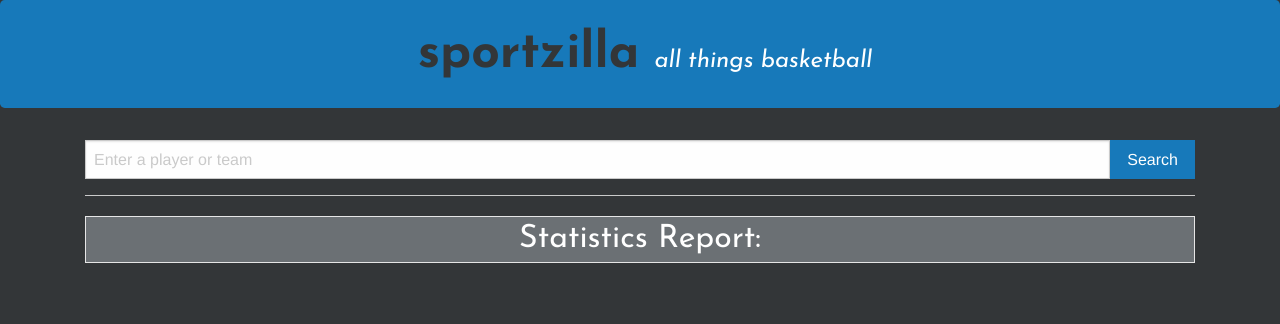
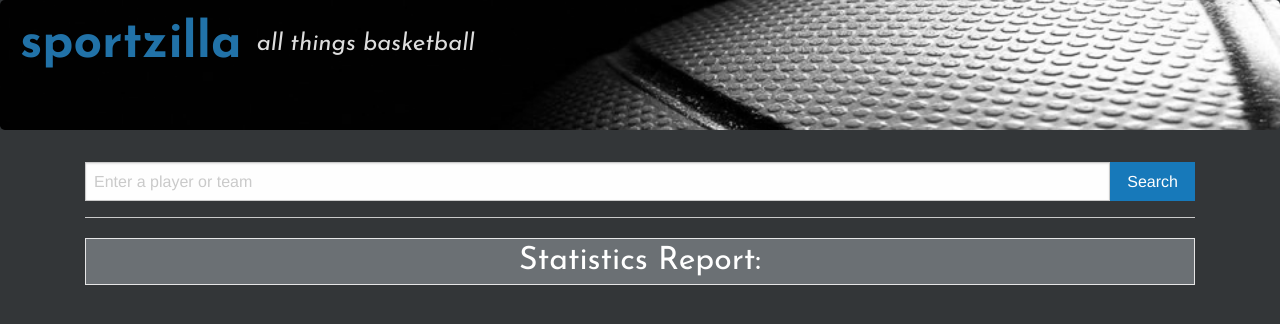
Before and after one commit to Millsy4/sportz_project, a plain HTML site: page index.html in a window 1280 px wide. Drawn offline with nearby package versions, Linux system fonts and the light colour scheme; no server answers.

Commit message:
header image

```diff
--- a/assets/css/style.css
+++ b/assets/css/style.css
@@ -1,7 +1,3 @@
-a:hover {
-  color: #a8a8a8;
-}
-
 .input-group {
   display: flex;
   justify-content: center;
@@ -77,10 +73,14 @@ button {
 
 .header {
   padding: 10px;
-  padding-top: 20px;
   padding-left: 20px;
   margin-bottom: 2rem;
-  background-color: #1779ba;
+  background-image: url("/assets/images/header-basketball.jpg");
+  background-repeat: no-repeat;
+  background-position: center;
+  background-color: #cccccc;
+  background-size: cover;
+  height: 130px;
   border-radius: 0.3rem;
 }
 
@@ -97,9 +97,9 @@ button {
   -ms-flex-wrap: wrap;
   flex-wrap: wrap;
   -ms-flex-align: center;
-  align-items: baseline;
+  align-items: center;
   -ms-flex-pack: justify;
-  justify-content: center;
+  justify-content: left;
 }
 .nav
 .container {
@@ -136,7 +136,7 @@ input {
 .menu-text {
   font-family: 'Josefin Sans', sans-serif;
   font-weight: 700;
-  color: #333638;
+  color: #2172a8;
   font-size: 50px;
   justify-content: center;
 }
@@ -149,7 +149,7 @@ body {
   font-family: 'Josefin Sans', sans-serif;
   font-weight: 400;
   font-style: italic;
-  color: white;
+  color: rgb(221, 221, 221);
   font-size: x-large;
   margin-left: 15px;
 }
```
Also changed, not shown: assets/images/header-basketball.jpg (added).
